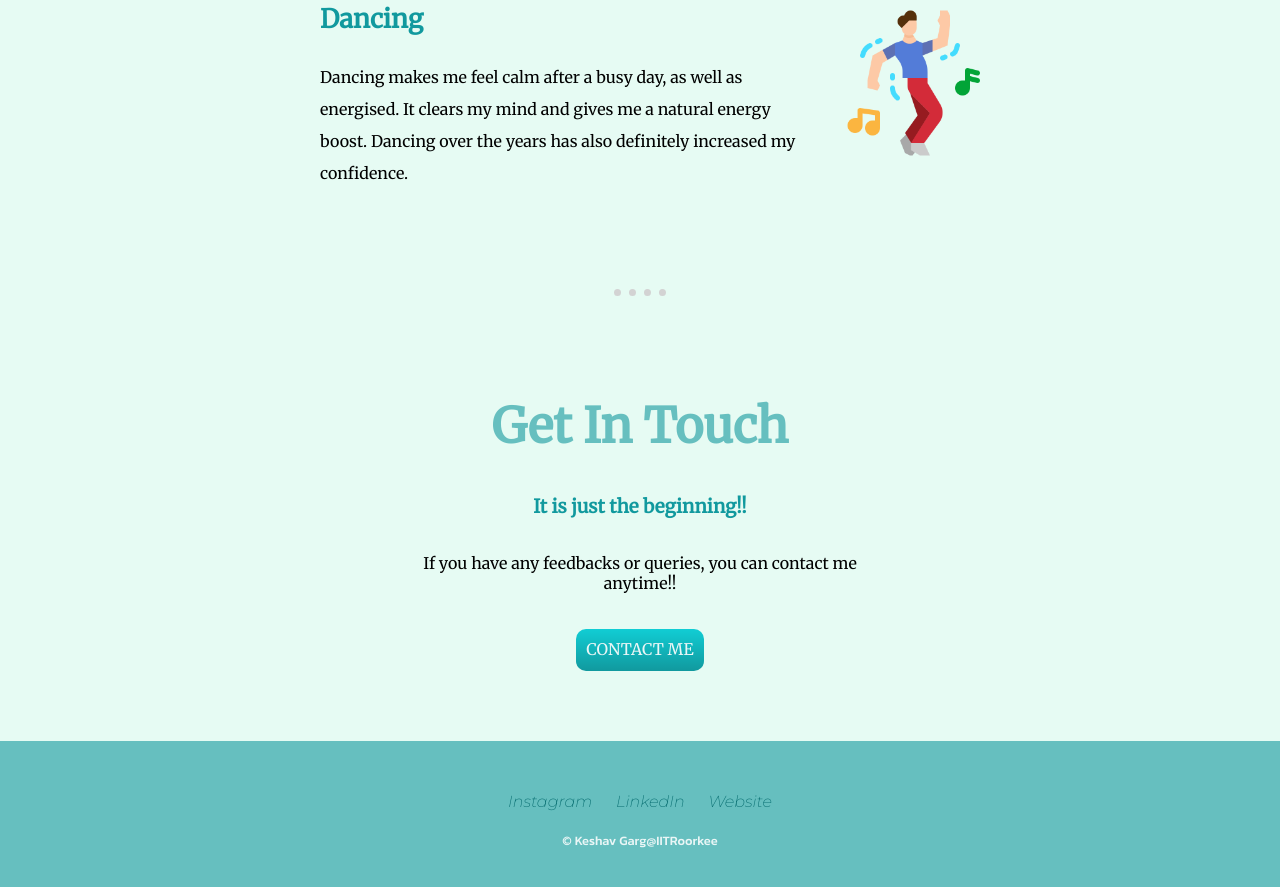
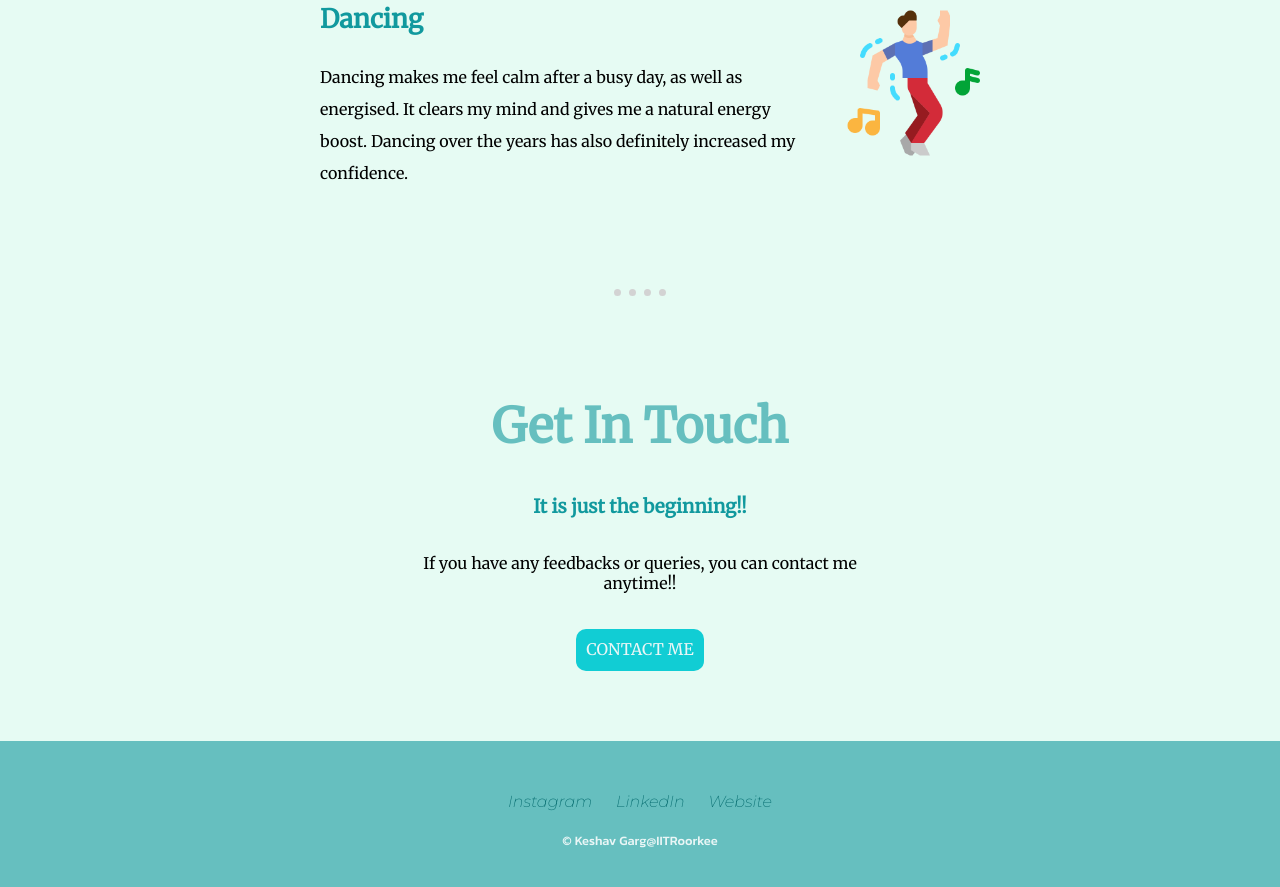
Before and after one commit to Keshav45067/Web-d, a plain HTML site: page index.html in a window 1280 px wide. Shown: the part 1877-2764 px from the top of the page. Drawn offline with Linux system fonts and the light colour scheme; a web font is replaced by a local one.

Commit message:
Update styles.css

```diff
--- a/css/styles.css
+++ b/css/styles.css
@@ -105,12 +105,12 @@ a:hover {
     aspect-ratio: 5/1;
     margin: 20px auto;
     border-radius: 10px;
-    background: linear-gradient( #11cdd4, #11999e);
+    background:  #11cdd4;
     padding: 10px;
     transition: width 0.5s, height 0.5s, background 0.5s, font-size 0.5s;
 }
 .btn:hover{
-    background: linear-gradient(#30e3cb,#2bc4ad);
+    background: #30e3cb;
     width: 30%;
     font-size: 125%;
 .iit {
```
